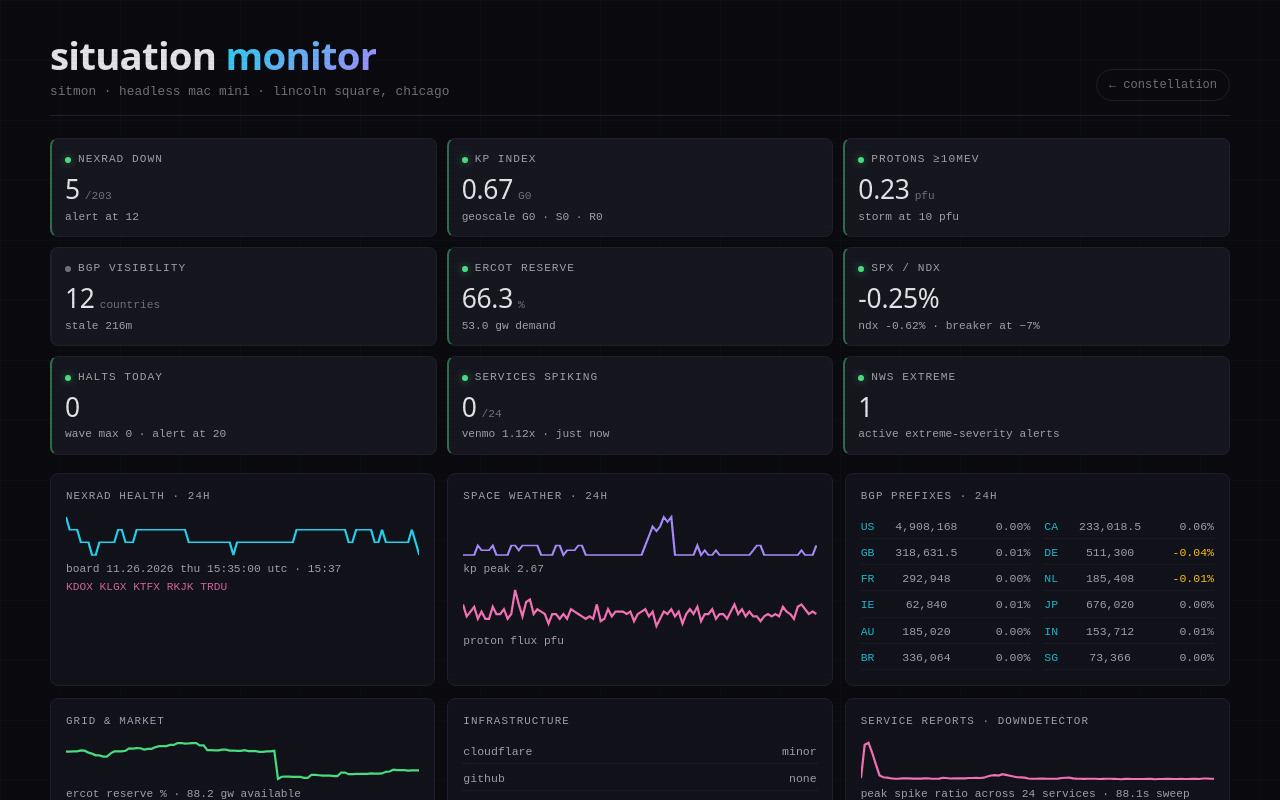
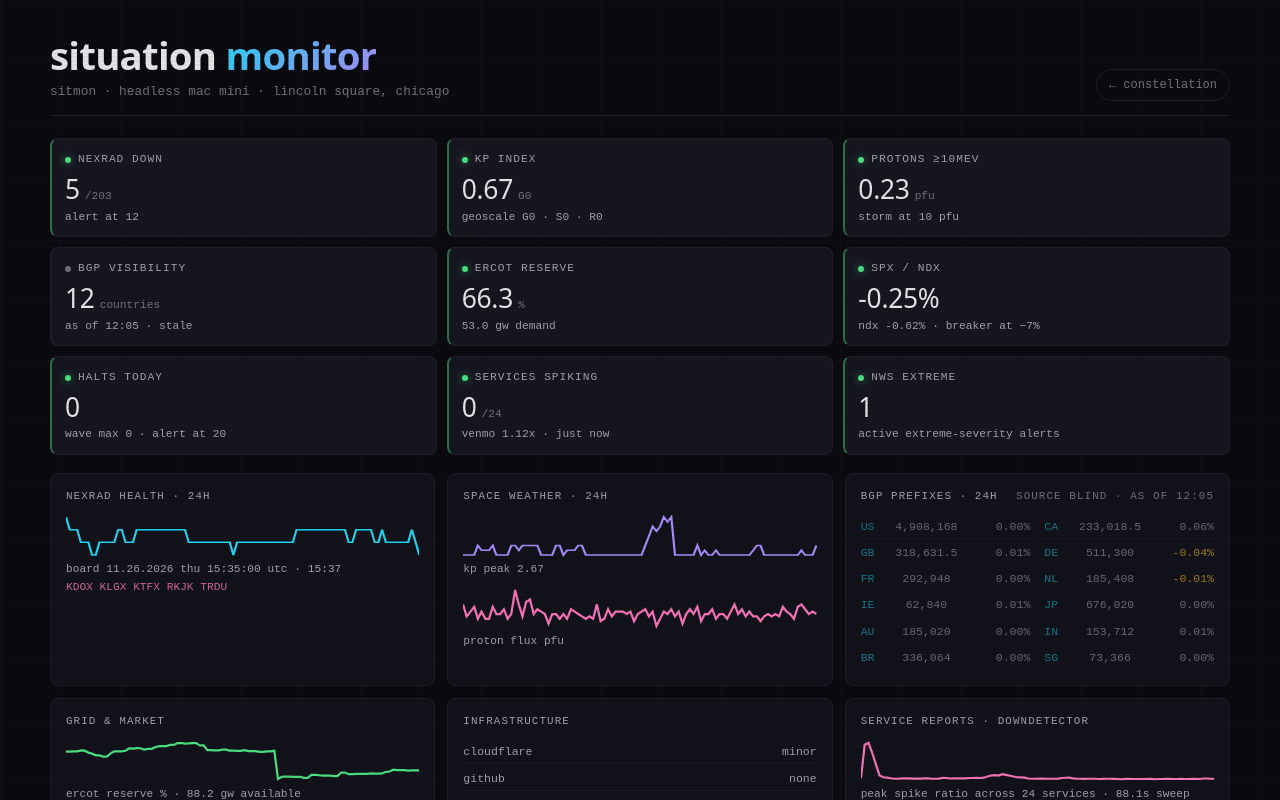
Before and after one commit to moosh3/samson-gg, a Next.js app: page /status in a window 1280 px wide. Shown: the top 800 px of the page. Built offline with nearby package versions, Linux system fonts and the light colour scheme.

Commit message:
status: mark blind bgp source instead of freezing it

```diff
--- a/app/status/monitor.tsx
+++ b/app/status/monitor.tsx
@@ -89,6 +89,13 @@ function amt(iso: string | null | undefined): string {
   if (!iso) return "—";
   const d = new Date(iso);
   if (Number.isNaN(d.getTime())) return "—";
+  return d.toLocaleTimeString([], { hour: "2-digit", minute: "2-digit", hour12: false });
+}
+
+function asClock(iso: string | null): string {
+  if (!iso) return "—";
+  const d = new Date(iso);
+  if (isNaN(d.getTime())) return "—";
   return d.toLocaleTimeString([], { hour: "2-digit", minute: "2-digit", hour12: false });
 }
 
@@ -301,7 +308,7 @@ export default function SituationMonitor() {
           </div>
           <div className="tile-note font-mono">
             {bgpStale
-              ? `stale ${data.bgp.stale_min}m`
+              ? `as of ${asClock(data.bgp.as_of)} · stale`
               : `worst 24h ${worstBgp === 0 ? "flat" : worstBgp.toFixed(2) + "%"} · ioda`}
           </div>
         </div>
@@ -389,8 +396,15 @@ export default function SituationMonitor() {
         </article>
 
         <article className="panel">
-          <h2 className="font-mono">bgp prefixes · 24h</h2>
-          <div className="bgp-grid">
+          <h2 className="font-mono">
+            bgp prefixes · 24h
+            {bgpStale && (
+              <span className="font-mono" style={{ float: "right", color: "var(--text-muted)" }}>
+                source blind · as of {asClock(data.bgp.as_of)}
+              </span>
+            )}
+          </h2>
+          <div className="bgp-grid" style={bgpStale ? { opacity: 0.6 } : undefined}>
             {bgpEntries.map(([cc, v]) => (
               <div key={cc} className="bgp-row font-mono">
                 <span className="bgp-cc">{cc}</span>
```
Also changed, not shown: public/situation.json (+1 -1 lines).
